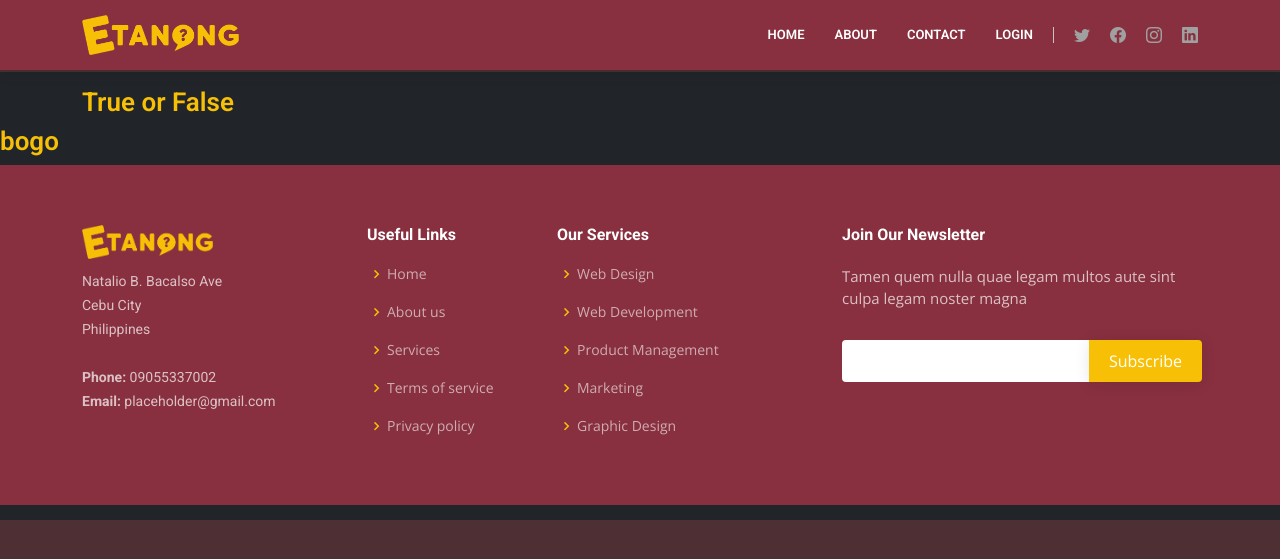
After one commit to Junemhel/Capstone, a Django app: page /App/trueorfalse in a window 1280 px wide. The commit adds this page. Shown: the top 559 px of the page. Run offline with Django 3.2, Linux system fonts and the light colour scheme; some libraries are stand-ins or nearby versions.

Commit message:
trueorfalse

```diff
--- /dev/null
+++ b/Etanong Github Copy/App/templates/trueorfalse.html
@@ -0,0 +1,20 @@
+{% extends 'base.html' %}
+{% load static %}
+{% block content %}
+
+<section id="breadcrumbs" class="breadcrumbs">
+    <div class="container">
+
+      <div class="d-flex justify-content-between align-items-center">
+        <h2>True or False</h2>
+
+      </div>
+
+    </div>
+
+    <div class="flexbox-container">
+        <div class="flexbox-box1 justify-content-center">
+            <h2>bogo</h2>
+        </div>
+</div>
+    {% endblock content %}
--- a/Etanong Github Copy/App/urls.py
+++ b/Etanong Github Copy/App/urls.py
@@ -12,4 +12,6 @@ urlpatterns = [
     path('register', views.registerView.as_view(), name="register_view"),
     path('createQuiz', views.createQuizView.as_view(), name="createQuiz_view"),
     path('user', views.userView.as_view(), name="user_view"),
+    path('trueorfalse', views.trueorfalseView.as_view(), name="trueorfalse_view"),
+
 ]
--- a/Etanong Github Copy/App/views.py
+++ b/Etanong Github Copy/App/views.py
@@ -24,6 +24,10 @@ class contactView(View):
 class loginView(View):
     def get(self, request):
         return render(request, 'login.html',{})
+
+class trueorfalseView(View):
+    def get(self, request):
+        return render(request, 'trueorfalse.html',{})
 
 class registerView(View):
     def get(self, request):
```
Also changed, not shown: Etanong Github Copy/App/static/assets/css/style.css (line endings or trailing spaces).
